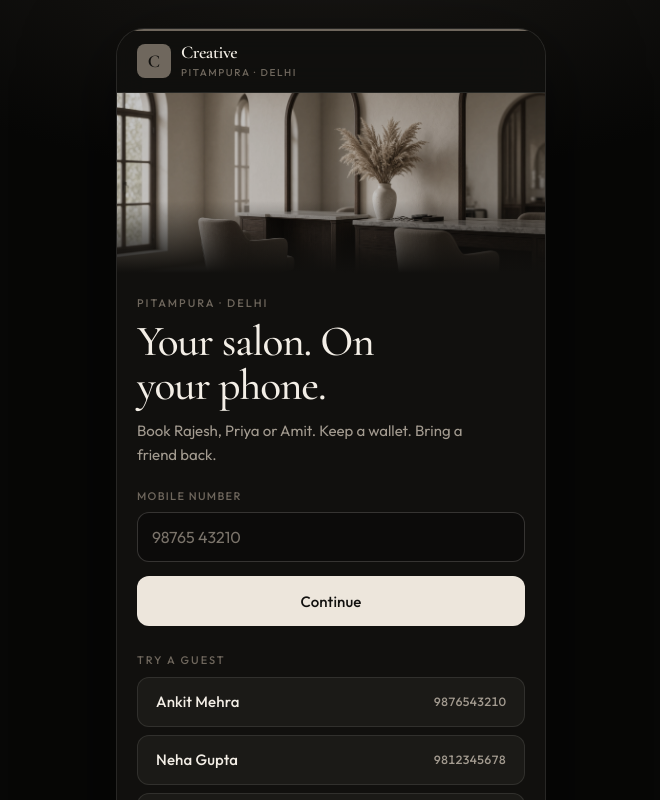
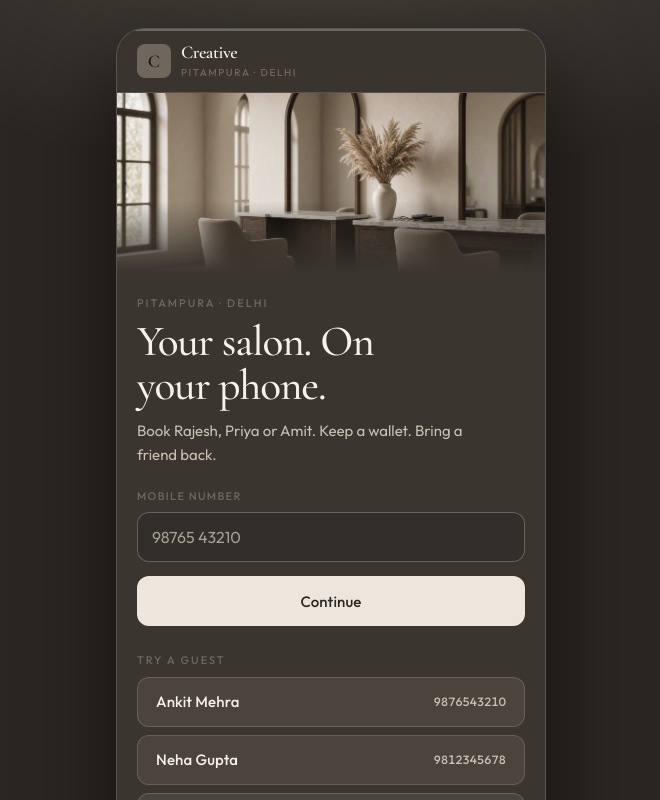
Before and after one commit to aambrishtrikha-commits/salon-app, a React (Vite) app: page / in a window 1280 px wide. Shown: the top 800 px of the page, without its empty margins (309-969 px from the left). Built offline with nearby package versions, Linux system fonts and the light colour scheme.

Commit message:
Lift dark theme from black to warm charcoal

```diff
--- a/index.html
+++ b/index.html
@@ -5,7 +5,7 @@
     <meta name="viewport" content="width=device-width, initial-scale=1, viewport-fit=cover" />
     <title>Creative Salon · Pitampura</title>
     <meta name="description" content="Creative Salon, Pitampura, Delhi — book, wallet, referrals and owner dashboard." />
-    <meta name="theme-color" content="#11100e" />
+    <meta name="theme-color" content="#3a352f" />
     <link rel="icon" type="image/svg+xml" href="./favicon.svg" />
     <link rel="preconnect" href="https://fonts.googleapis.com" />
     <link rel="preconnect" href="https://fonts.gstatic.com" crossorigin />
--- a/src/styles.css
+++ b/src/styles.css
@@ -1,17 +1,17 @@
 :root {
-  --bg: #070706;
-  --surface: #11100e;
-  --surface-2: #1b1a17;
-  --ink: #f3eee6;
-  --muted: #a39b90;
-  --subtle: #7a736a;
+  --bg: #2a2622;
+  --surface: #3a352f;
+  --surface-2: #4a443c;
+  --ink: #f6f1ea;
+  --muted: #c9c0b4;
+  --subtle: #a89f93;
   --primary: #6f675d;
   --primary-dark: #8a8278;
-  --on-primary: #11100e;
-  --accent: #c4b4a6;
-  --accent-soft: #241c1a;
-  --border: color-mix(in oklab, #f3eee6 10%, transparent);
-  --border-strong: color-mix(in oklab, #f3eee6 18%, transparent);
+  --on-primary: #1c1916;
+  --accent: #d4c6b6;
+  --accent-soft: #4a3c38;
+  --border: color-mix(in oklab, #f6f1ea 16%, transparent);
+  --border-strong: color-mix(in oklab, #f6f1ea 26%, transparent);
   --success: #9cbaa6;
   --danger: #e0a09a;
   --info: #a9b8c4;
@@ -37,7 +37,7 @@ html, body, #root { min-height: 100%; }
 body {
   margin: 0;
   background:
-    radial-gradient(900px 420px at 50% -8%, #1c1a17 0%, transparent 62%),
+    radial-gradient(900px 420px at 50% -8%, #4a443c 0%, transparent 62%),
     var(--bg);
   color: var(--ink);
   font-family: var(--sans);
@@ -134,7 +134,7 @@ input, select { font-family: inherit; font-size: 16px; color-scheme: dark; }
   object-fit: cover;
   object-position: center 40%;
   display: block;
-  filter: saturate(0.72) brightness(0.78);
+  filter: saturate(0.88) brightness(0.96);
 }
 .hero-shot::after {
   content: "";
@@ -188,7 +188,7 @@ input, select { font-family: inherit; font-size: 16px; color-scheme: dark; }
   transition: transform var(--motion-quick) var(--ease-out), background var(--motion-quick) var(--ease-out);
 }
 .btn:active { transform: scale(0.985); }
-.btn-primary { background: #ede6dc; color: #11100e; }
+.btn-primary { background: #ede6dc; color: #2a2622; }
 .btn-primary:hover { background: #f6f1ea; }
 .btn-accent { background: var(--primary); color: #f3eee6; }
 .btn-outline {
@@ -214,7 +214,7 @@ input, select { font-family: inherit; font-size: 16px; color-scheme: dark; }
 .card.press:active { transform: scale(0.99); }
 
 .wallet {
-  background: #1c1b18;
+  background: #322e29;
   color: var(--ink);
   border: 1px solid var(--border-strong);
   border-radius: var(--radius-lg);
@@ -304,7 +304,7 @@ input, select { font-family: inherit; font-size: 16px; color-scheme: dark; }
   width: 100%; min-height: 50px; padding: 0 14px;
   border: 1px solid var(--border-strong);
   border-radius: var(--radius-md);
-  background: #0c0b0a;
+  background: #322e29;
   color: var(--ink);
 }
 .field input::placeholder { color: var(--subtle); }
```
